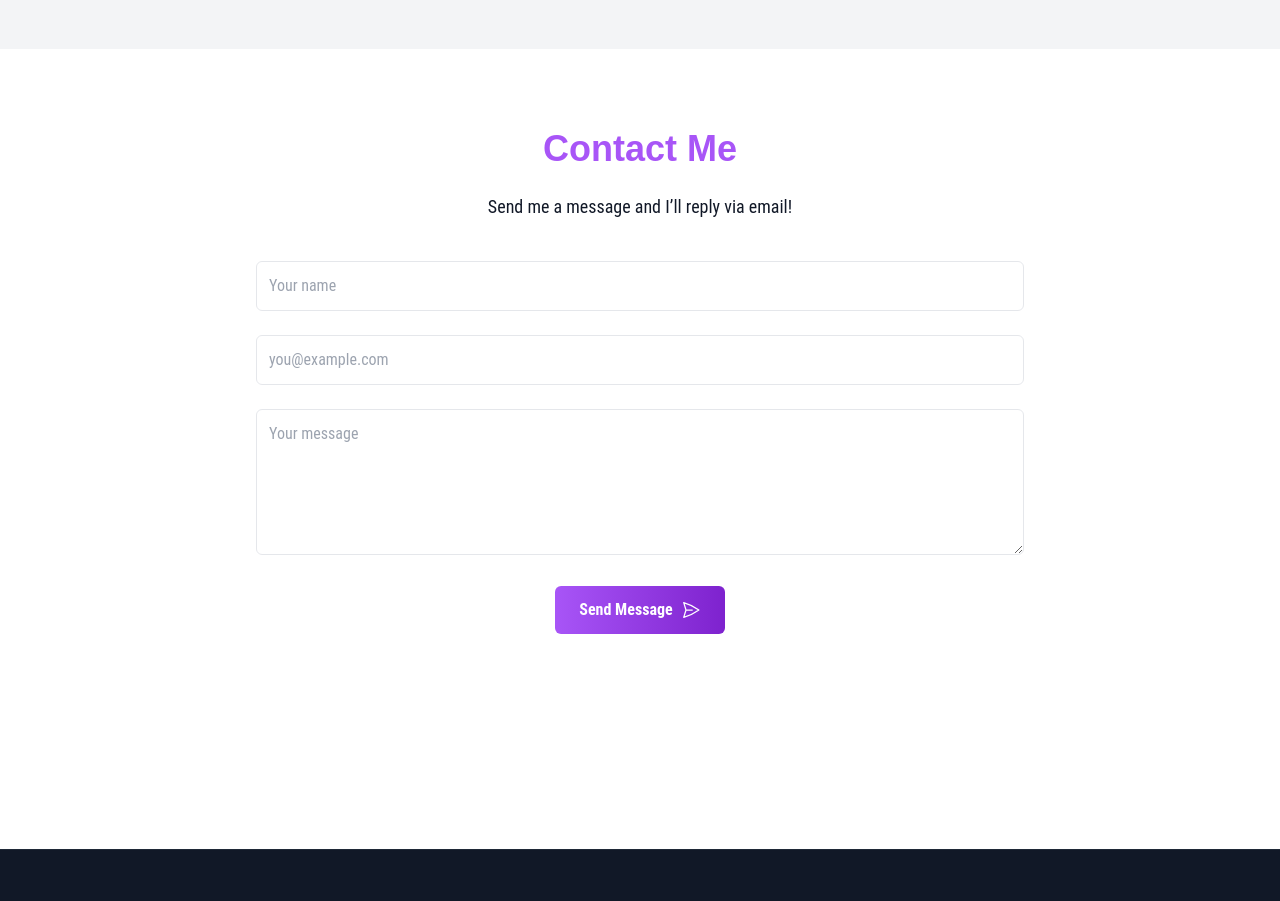
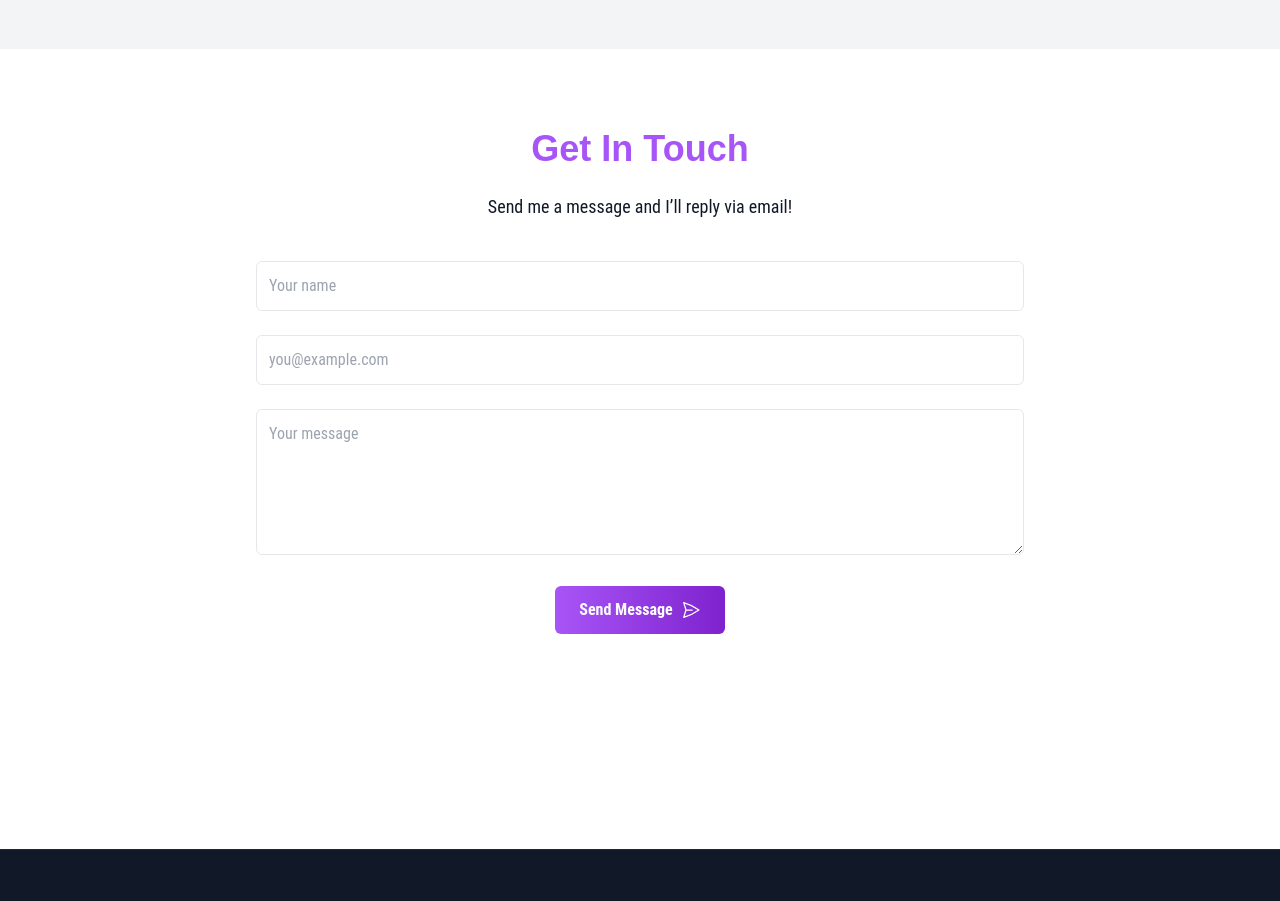
Before and after one commit to yuth04/my-portfolio, a React (Vite) app: page / in a window 1280 px wide. Shown: the part 3840-4741 px from the top of the page. Built offline with nearby package versions, Linux system fonts and the light colour scheme.

Commit message:
updated cv link

```diff
--- a/src/components/About.jsx
+++ b/src/components/About.jsx
@@ -136,7 +136,7 @@
             {/* Resume Button */}
             <div className="pt-6" data-aos="fade-up" data-aos-delay="500">
               <a
-                href="https://drive.google.com/file/d/1P-D2baiDnhbCAW8nv2oE6IOb5X8afXU4/view?usp=drive_link"
+                href="https://drive.google.com/file/d/1FmfJKXgMwZcXwvC3ahdqFveNqmHxhRFp/view?usp=drive_link"
                 target="_blank"
                 rel="noreferrer"
                 className="inline-flex items-center gap-3 px-6 py-3
--- a/src/locales/english/translate.json
+++ b/src/locales/english/translate.json
@@ -123,7 +123,7 @@
     }
   },
   "contact": {
-    "title": "Contact Me",
+    "title": "Get In Touch",
     "subtitle": "Send me a message and I’ll reply via email!",
     "success_message": "Message sent!",
     "error_message": "Failed to send message. Try again.",
```
